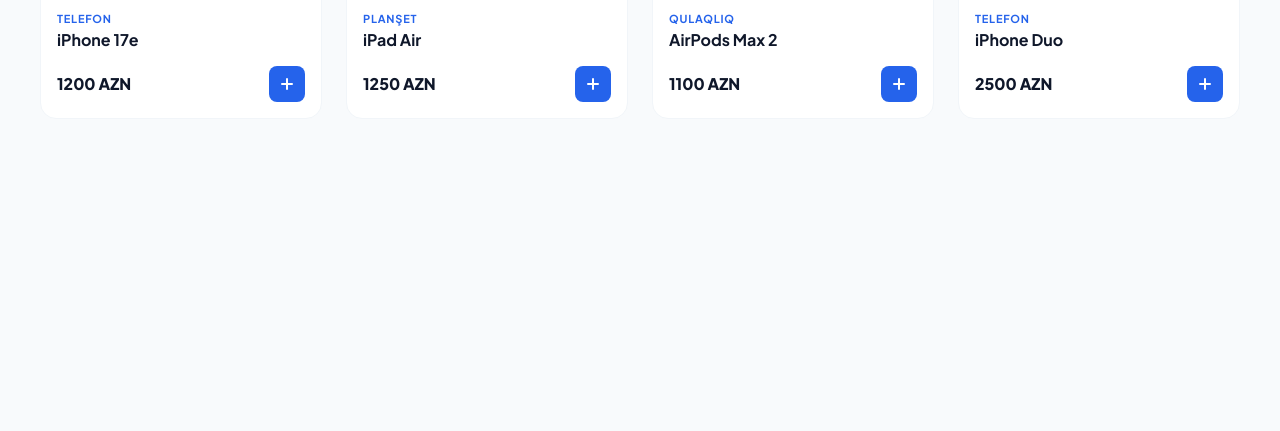
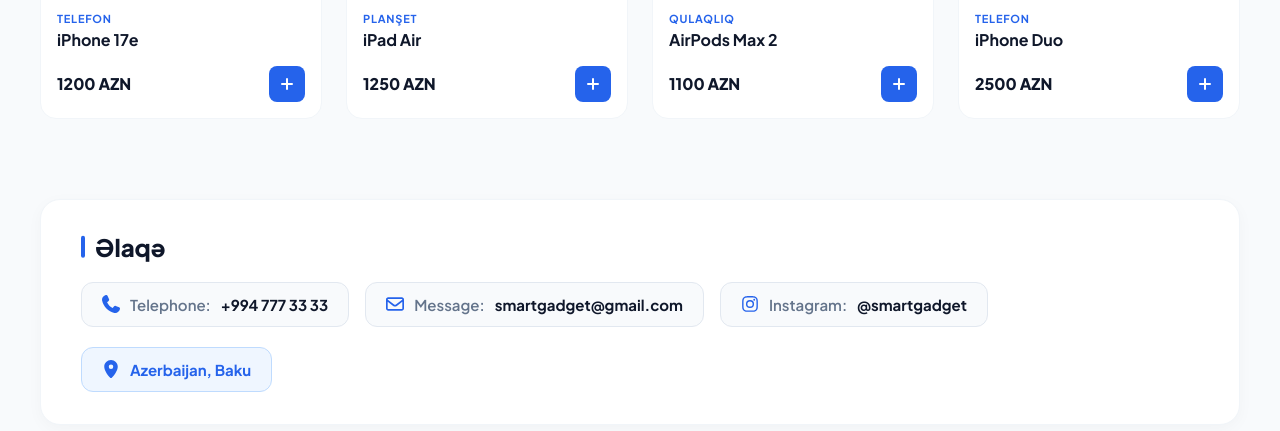
Before and after one commit to gulnarfeyzullayeva/smart-gadget, a plain HTML site: page index.html in a window 1280 px wide. Shown: the part 1361-1792 px from the top of the page. Before the commit the page ends 1520 px from the top, so only its background shows below. Drawn offline with Linux system fonts and the light colour scheme.

Commit message:
restyled

```diff
--- a/index.html
+++ b/index.html
@@ -15,9 +15,9 @@
         <div class="menu">
             <ul>
                 <li><a href="#">Ana Səhifə</a></li>
-                <li><a href="#">Məhsullar</a></li>
+                <li><a href="#products">Məhsullar</a></li>
                 <li><a href="#">Kampaniyalar</a></li>
-                <li><a href="#">Əlaqə</a></li>
+                <li><a href="#elaqe">Əlaqə</a></li>
             </ul>
         </div>
         <div class="button">
@@ -60,7 +60,7 @@
         </div>
     </section>
 
-    <section class="products">
+    <section id="products">
         <div class="products-header">
             <div class="title">
                 <p>Seçilmiş kolleksiya</p>
@@ -202,6 +202,30 @@
         </div>
     </section>
 
+    <footer>
+        <div class="footer-title" id="elaqe">
+            <h1>Əlaqə</h1>
+        </div>
+        <div class="social-media">
+            <ul>
+                <li>
+                    <svg xmlns="http://www.w3.org/2000/svg" viewBox="0 0 512 512"><!--!Font Awesome Free v7.3.1 by @fontawesome - https://fontawesome.com License - https://fontawesome.com/license/free Copyright 2026 Fonticons, Inc.--><path d="M160.2 25C152.3 6.1 131.7-3.9 112.1 1.4l-5.5 1.5c-64.6 17.6-119.8 80.2-103.7 156.4 37.1 175 174.8 312.7 349.8 349.8 76.3 16.2 138.8-39.1 156.4-103.7l1.5-5.5c5.4-19.7-4.7-40.3-23.5-48.1l-97.3-40.5c-16.5-6.9-35.6-2.1-47 11.8l-38.6 47.2C233.9 335.4 177.3 277 144.8 205.3L189 169.3c13.9-11.3 18.6-30.4 11.8-47L160.2 25z"/></svg>
+                    Telephone: <a href="tel:+994 777 33 33">+994 777 33 33</a></li>
+                <li>
+                    <svg xmlns="http://www.w3.org/2000/svg" viewBox="0 0 512 512"><!--!Font Awesome Free v7.3.1 by @fontawesome - https://fontawesome.com License - https://fontawesome.com/license/free Copyright 2026 Fonticons, Inc.--><path d="M61.4 64C27.5 64 0 91.5 0 125.4 0 126.3 0 127.1 .1 128L0 128 0 384c0 35.3 28.7 64 64 64l384 0c35.3 0 64-28.7 64-64l0-256-.1 0c0-.9 .1-1.7 .1-2.6 0-33.9-27.5-61.4-61.4-61.4L61.4 64zM464 192.3L464 384c0 8.8-7.2 16-16 16L64 400c-8.8 0-16-7.2-16-16l0-191.7 154.8 117.4c31.4 23.9 74.9 23.9 106.4 0L464 192.3zM48 125.4C48 118 54 112 61.4 112l389.2 0c7.4 0 13.4 6 13.4 13.4 0 4.2-2 8.2-5.3 10.7L280.2 271.5c-14.3 10.8-34.1 10.8-48.4 0L53.3 136.1c-3.3-2.5-5.3-6.5-5.3-10.7z"/></svg>
+                    Message: <a href="mailto:smartgadget@gmail.com">smartgadget@gmail.com</a></li>
+                <li>
+                    <svg xmlns="http://www.w3.org/2000/svg" viewBox="0 0 448 512"><!--!Font Awesome Free v7.3.1 by @fontawesome - https://fontawesome.com License - https://fontawesome.com/license/free Copyright 2026 Fonticons, Inc.--><path d="M224.3 141a115 115 0 1 0 -.6 230 115 115 0 1 0 .6-230zm-.6 40.4a74.6 74.6 0 1 1 .6 149.2 74.6 74.6 0 1 1 -.6-149.2zm93.4-45.1a26.8 26.8 0 1 1 53.6 0 26.8 26.8 0 1 1 -53.6 0zm129.7 27.2c-1.7-35.9-9.9-67.7-36.2-93.9-26.2-26.2-58-34.4-93.9-36.2-37-2.1-147.9-2.1-184.9 0-35.8 1.7-67.6 9.9-93.9 36.1s-34.4 58-36.2 93.9c-2.1 37-2.1 147.9 0 184.9 1.7 35.9 9.9 67.7 36.2 93.9s58 34.4 93.9 36.2c37 2.1 147.9 2.1 184.9 0 35.9-1.7 67.7-9.9 93.9-36.2 26.2-26.2 34.4-58 36.2-93.9 2.1-37 2.1-147.8 0-184.8zM399 388c-7.8 19.6-22.9 34.7-42.6 42.6-29.5 11.7-99.5 9-132.1 9s-102.7 2.6-132.1-9c-19.6-7.8-34.7-22.9-42.6-42.6-11.7-29.5-9-99.5-9-132.1s-2.6-102.7 9-132.1c7.8-19.6 22.9-34.7 42.6-42.6 29.5-11.7 99.5-9 132.1-9s102.7-2.6 132.1 9c19.6 7.8 34.7 22.9 42.6 42.6 11.7 29.5 9 99.5 9 132.1s2.7 102.7-9 132.1z"/></svg>
+                    Instagram: <a href="http://https://www.instagram.com/smartgadget">@smartgadget</a></li>
+            </ul>
+        </div>
+        <div class="location">
+            <a href="https://maps.app.goo.gl/TTRqMVqQMioV34HW7">
+                <svg xmlns="http://www.w3.org/2000/svg" viewBox="0 0 384 512"><!--!Font Awesome Free v7.3.1 by @fontawesome - https://fontawesome.com License - https://fontawesome.com/license/free Copyright 2026 Fonticons, Inc.--><path d="M0 188.6C0 84.4 86 0 192 0S384 84.4 384 188.6c0 119.3-120.2 262.3-170.4 316.8-11.8 12.8-31.5 12.8-43.3 0-50.2-54.5-170.4-197.5-170.4-316.8zM192 256a64 64 0 1 0 0-128 64 64 0 1 0 0 128z"/></svg>
+                Azerbaijan, Baku
+            </a>
+        </div>
+    </footer>
 
 </body>
 </html>
--- a/style.css
+++ b/style.css
@@ -288,7 +288,7 @@
 }
 
 /* ================= PRODUCTS SECTION ================= */
-.products {
+#products {
     padding: 20px 0;
 }
 
@@ -457,3 +457,111 @@
     width: 2px;
     height: 12px;
 }
+
+/* ================= LIGHT STACKED FOOTER ================= */
+footer {
+    display: flex;
+    flex-direction: column;
+    align-items: flex-start;
+    gap: 20px;
+    background-color: #ffffff;
+    padding: 32px 40px;
+    border-radius: 20px;
+    margin-top: 60px;
+    border: 1px solid #f1f5f9;
+    box-shadow: 0 4px 16px rgba(0, 0, 0, 0.03);
+}
+
+/* Part 1: Section Title */
+.footer-title h1 {
+    font-size: 24px;
+    font-weight: 800;
+    color: #0f172a;
+    position: relative;
+    padding-left: 14px;
+}
+
+.footer-title h1::before {
+    content: '';
+    position: absolute;
+    left: 0;
+    top: 50%;
+    transform: translateY(-50%);
+    width: 4px;
+    height: 75%;
+    background-color: #2563eb;
+    border-radius: 4px;
+}
+
+/* Part 2: Social Media & Contact Links (Line by Line) */
+.social-media ul {
+    display: flex;
+    flex-wrap: wrap;
+    gap: 16px;
+    list-style: none;
+    width: 100%;
+}
+
+.social-media li {
+    display: flex;
+    align-items: center;
+    gap: 10px;
+    font-size: 15px;
+    font-weight: 600;
+    color: #64748b;
+    background-color: #f8fafc;
+    padding: 12px 20px;
+    border-radius: 12px;
+    border: 1px solid #e2e8f0;
+    transition: all 0.2s ease;
+}
+
+.social-media li:hover {
+    background-color: #f1f5f9;
+    border-color: #cbd5e1;
+}
+
+.social-media svg {
+    width: 18px;
+    height: 18px;
+    fill: #2563eb;
+    flex-shrink: 0;
+}
+
+.social-media a {
+    color: #0f172a;
+    text-decoration: none;
+    font-weight: 700;
+    transition: color 0.2s ease;
+}
+
+.social-media a:hover {
+    color: #2563eb;
+}
+
+/* Part 3: Location Link */
+.location a {
+    display: inline-flex;
+    align-items: center;
+    gap: 10px;
+    font-size: 15px;
+    font-weight: 700;
+    color: #2563eb;
+    background-color: #eff6ff;
+    padding: 12px 20px;
+    border-radius: 12px;
+    border: 1px solid #bfdbfe;
+    text-decoration: none;
+    transition: all 0.2s ease;
+}
+
+.location svg {
+    width: 18px;
+    height: 18px;
+    fill: #2563eb;
+    flex-shrink: 0;
+}
+
+.location a:hover {
+    background-color: #dbeafe;
+}
```
